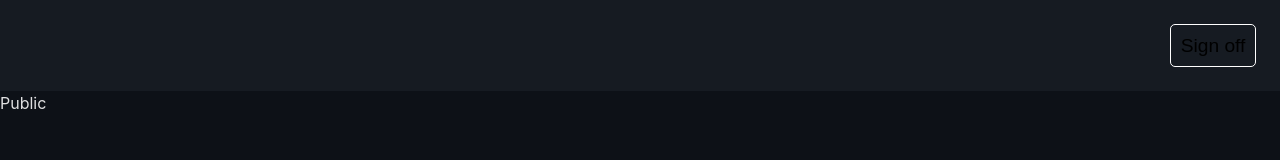
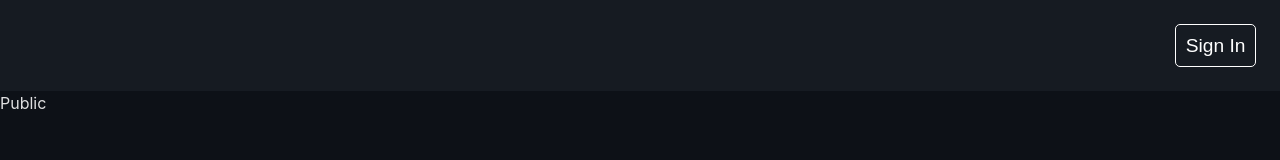
Before and after one commit to SudeepMi/quizapp, a React (Vite) app: page / in a window 1280 px wide. Shown: the top 160 px of the page. Built offline with nearby package versions, Linux system fonts and the light colour scheme.

Commit message:
signoff function

```diff
--- a/src/App.css
+++ b/src/App.css
@@ -38,6 +38,7 @@ body {
         border-radius: 5px;
         cursor: pointer;
         transition: .4s;
+        color: #fff;
         &:hover {
           color: #fff8;
           border: 1px solid #fff8;
--- a/src/components/Navbar.jsx
+++ b/src/components/Navbar.jsx
@@ -1,11 +1,19 @@
-import React from 'react'
-
+import React from "react";
+import { useNavigate } from "react-router-dom";
 function Navbar() {
+  const navigate = useNavigate();
+  const islogged = localStorage.getItem("token") ? true : false;
   return (
-    <div className='navbar'>
-      <button>Sign off</button>
+    <div className="navbar">
+      {!islogged ? (
+        <button onClick={() => navigate("/signin")}>Sign In</button>
+      ) :
+      (
+        <button onClick={() => localStorage.clear()}>Sign Off</button>
+      )
+      }
     </div>
-  )
+  );
 }
 
-export default Navbar
+export default Navbar;
```
